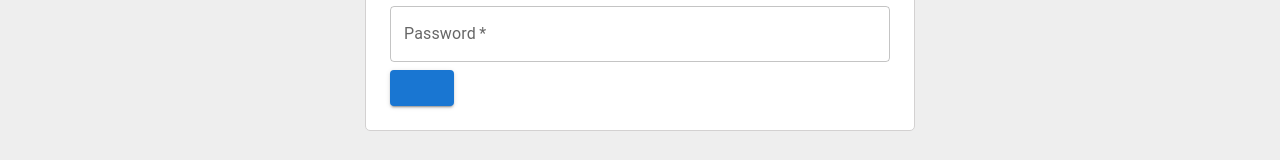
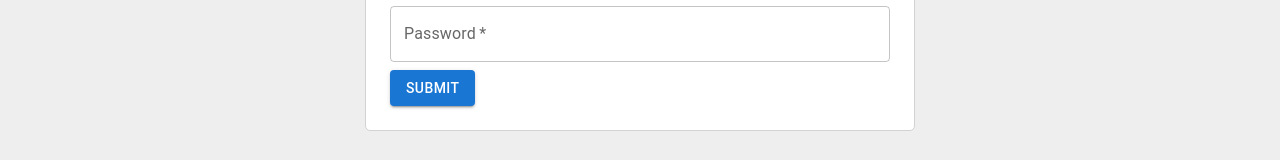
Before and after one commit to manuelenaccion-c/mantenedor-front, a React (Vite) app: page / in a window 1280 px wide. Shown: the part 425-585 px from the top of the page. Built offline with nearby package versions, Linux system fonts and the light colour scheme.

Commit message:
loading on login

```diff
--- a/src/components/FormLogin.jsx
+++ b/src/components/FormLogin.jsx
@@ -107,7 +107,7 @@ const FormLogin = () => {
                     {errors.password && <FormHelperText>{errors.password}</FormHelperText>}
                 </FormControl>
                 <Button type="submit" variant="contained" color="primary">
-                    {loading ? <CircularProgress size={24} /> : 'Submit'}
+                    {!loading ? <CircularProgress size={24} /> : 'Submit'}
                 </Button>
             </form>
         </Box>
```
